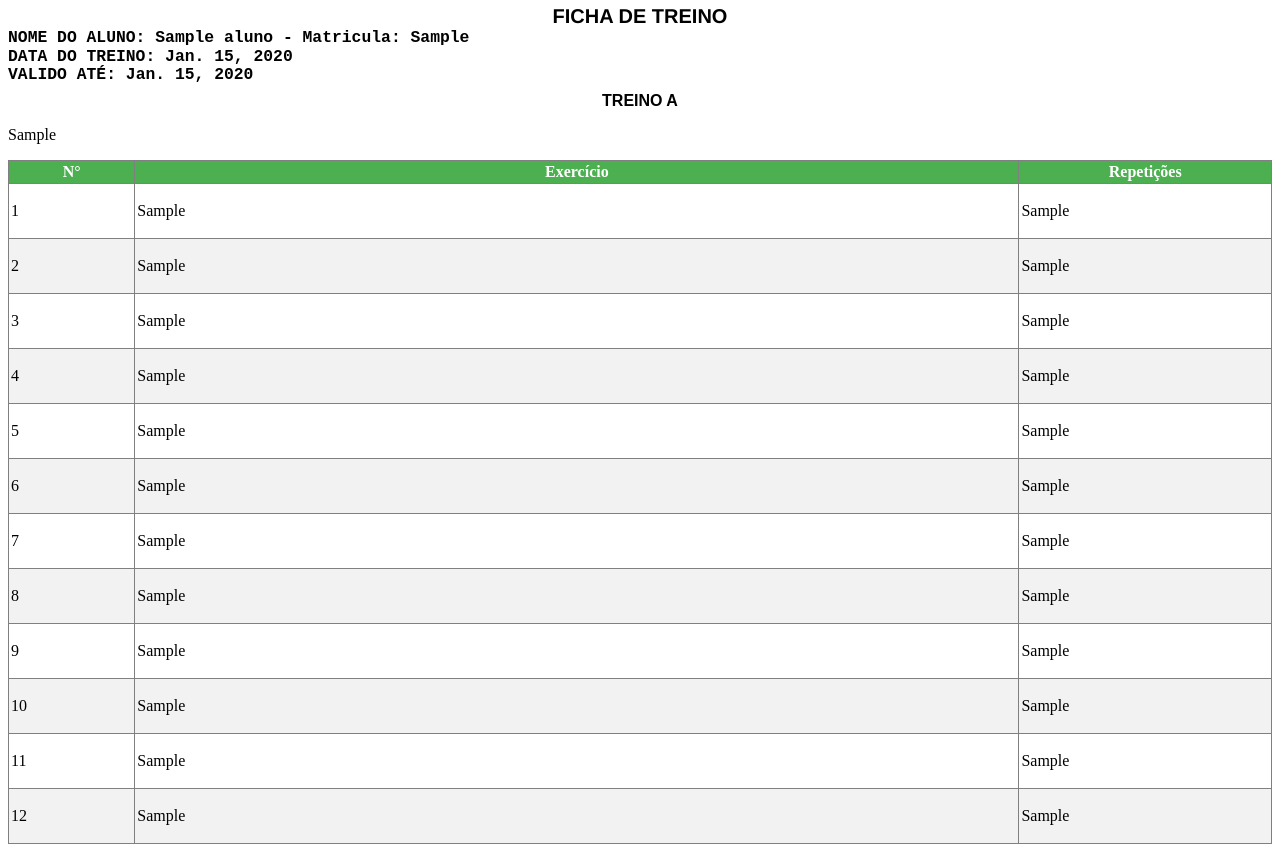
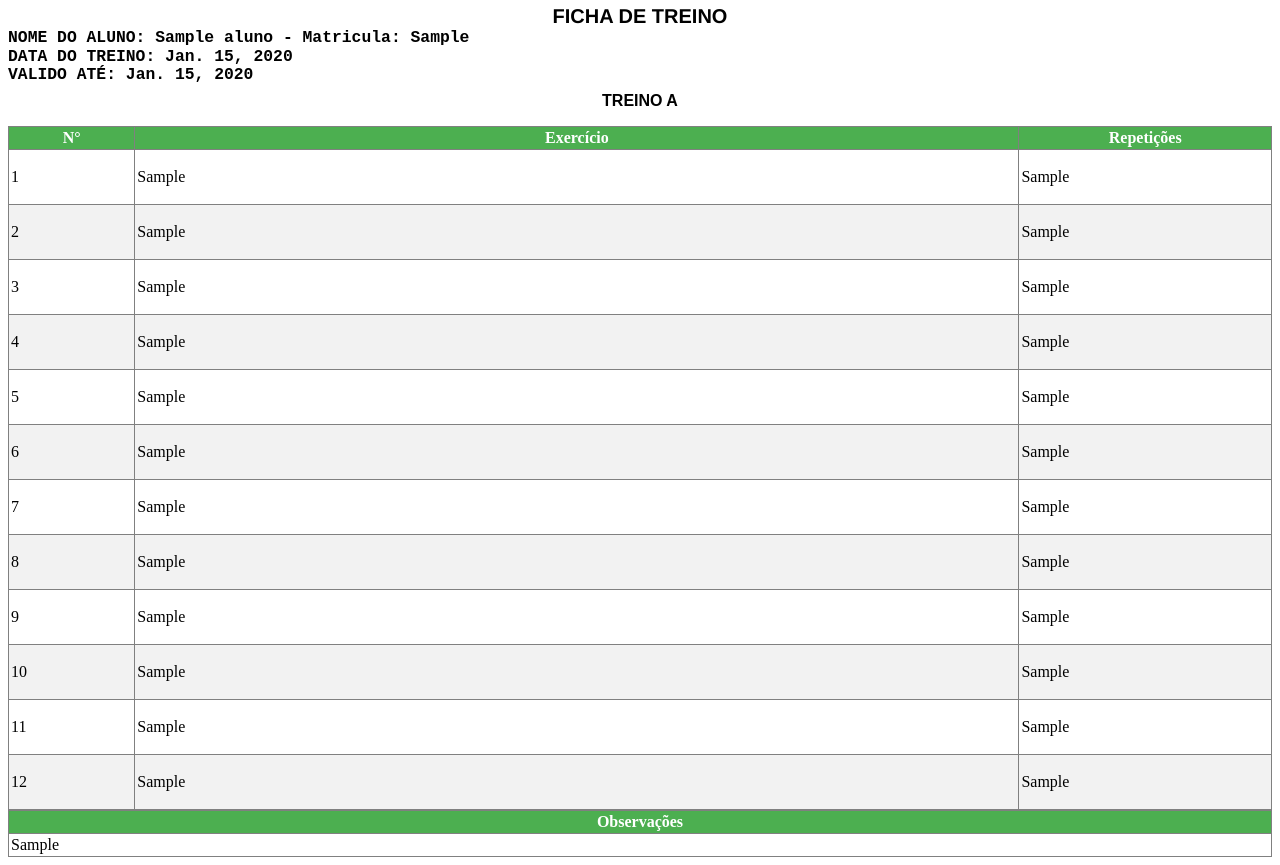
Before and after one commit to jardelgomes95/adminfit, a Django app: page /treino/imprimir/1 in a window 1280 px wide. Before the commit the page ends 844 px from the top, so only its background shows below. Run offline with Django 3.2, Linux system fonts and the light colour scheme; tables that the repository leaves empty hold one stand-in row (values such as "Sample post").

Commit message:
Arrumando os códigos e deixando-os mais leves

```diff
--- a/avaliacao/templates/detail/pdftreino.html
+++ b/avaliacao/templates/detail/pdftreino.html
@@ -60,6 +60,19 @@
             font-family: Arial, Helvetica, sans-serif;
 
         }
+         h4 {
+            text-align: center;
+            background-color: #4CAF50;
+            color: white;
+        }
+
+        #obs {
+            border-collapse: collapse;
+            border: 1px solid;
+
+        }
+
+
     </style>
 
 </head>
@@ -143,10 +156,17 @@
             <td><p>{{ object.rep12 }}</p></td>
         </tr>
 
-        <p class="obs">{{ object.obs }}</p>
-
         </tbody>
     </table>
+
+        <table class="table table-striped" border="1px">
+            <thead>
+            <th>Observações</th>
+            </thead>
+            <tbody>
+            <td>{{ object.obs }}</td>
+            </tbody>
+        </table>
   </div>
 </div>
 
```
Also changed, not shown: avaliacao/templates/detail/detail_treino.html (+8 -21 lines).
